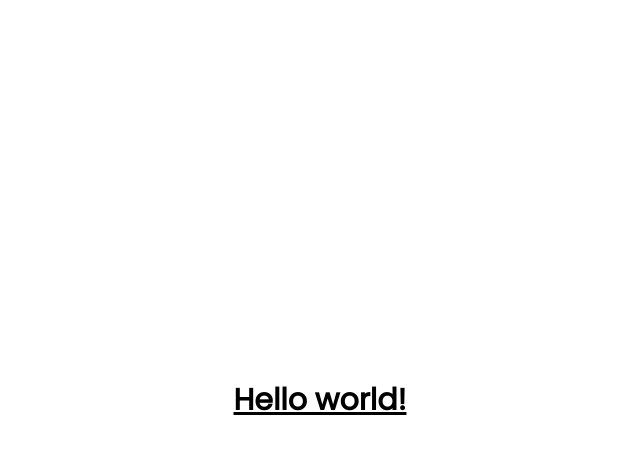
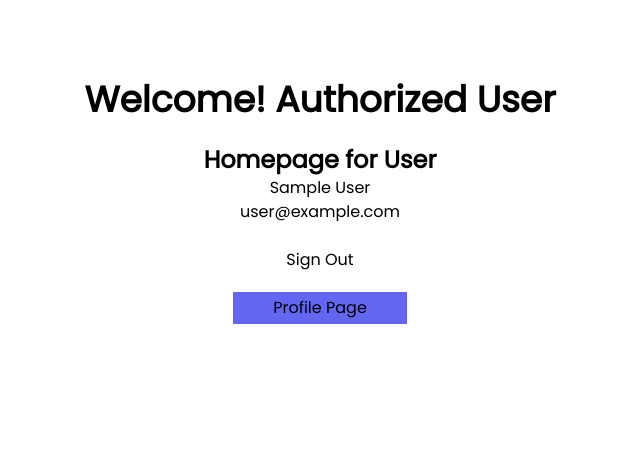
Before and after one commit to numansaady/next-auth-app-ns, a Next.js app: page / in a window 1280 px wide. Shown: the top 454 px of the page, without its empty margins (320-960 px from the left). Built offline with nearby package versions, Linux system fonts and the light colour scheme; no server answers; sample sign-in values are in the browser's storage.

Commit message:
Login with Google and Github using next auth added

```diff
--- a/package.json
+++ b/package.json
@@ -10,6 +10,7 @@
   },
   "dependencies": {
     "next": "12.3.1",
+    "next-auth": "^4.14.0",
     "react": "18.2.0",
     "react-dom": "18.2.0",
     "react-icons": "^4.6.0"
--- a/pages/_app.js
+++ b/pages/_app.js
@@ -1,7 +1,12 @@
+import { SessionProvider } from 'next-auth/react'
 import '../styles/globals.css'
 
 function MyApp({ Component, pageProps }) {
-  return <Component {...pageProps} />
+  return (
+    <SessionProvider session={pageProps.session}>
+      <Component {...pageProps} />
+    </SessionProvider>
+  )
 }
 
 export default MyApp
--- /dev/null
+++ b/pages/api/auth/[...nextauth].js
@@ -0,0 +1,20 @@
+import NextAuth from "next-auth";
+import GithubProvider from 'next-auth/providers/github';
+import GoogleProvider from 'next-auth/providers/google';
+
+export default NextAuth({
+    providers: [
+        // Google Provider
+        GoogleProvider({
+            clientId: process.env.GOOGLE_ID,
+            clientSecret: process.env.GOOGLE_SECRET
+        }),
+
+        // Github Provider
+        GithubProvider({
+            clientId: process.env.GITHUB_ID,
+            clientSecret: process.env.GITHUB_SECRET
+        })
+
+    ]
+})
--- a/pages/index.js
+++ b/pages/index.js
@@ -1,16 +1,75 @@
+import { getSession, signOut, useSession } from "next-auth/react";
 import Head from "next/head";
+import Link from "next/link";
 import styles from "../styles/Home.module.css";
 
 export default function Home() {
+  const {data: session} = useSession()
+
+  function handleSignOut(){
+    signOut()
+  }
   return (
     <div className={styles.container}>
       <Head>
         <title>Next Auth App</title>
       </Head>
 
-      <main className={styles.main}>
-        <h1 className="text-3xl font-bold underline">Hello world!</h1>
-      </main>
+      {session? User({session, handleSignOut}) : <Guest/>}
     </div>
   );
 }
+
+// Guest
+function Guest() {
+  return (
+    <main className="container mx-auto text-center py-20">
+      <h1 className="text-4xl font-bold">Welcome! Guest User</h1>
+      <h3 className="mt-6 text-2xl font-bold">Homepage for Guest</h3>
+
+      <div className="flex justify-center">
+        <Link href={'/login'}><a className="mt-5 px-10 py-1 rounded-sm bg-indigo-500">Sign in</a></Link>
+      </div>
+    </main>
+  );
+}
+// Authorized User
+function User({session, handleSignOut}){
+  return (
+    <main className="container mx-auto text-center py-20">
+    <h1 className="text-4xl font-bold">Welcome! Authorized User</h1>
+    <h3 className="mt-6 text-2xl font-bold">Homepage for User</h3>
+
+    <div className="details">
+      <h5>{session.user.name}</h5>
+      <h5>{session.user.email}</h5>
+    </div>
+
+    <div className="flex justify-center">
+      <button onClick={handleSignOut} className="mt-6 ">Sign Out</button>
+    </div>
+
+    <div className="flex justify-center">
+      <Link href={'/profile'}><a className="mt-5 px-10 py-1 bg-indigo-500">Profile Page</a></Link>
+    </div>
+  </main>
+  )
+}
+
+// Protected Route
+export async function getServerSideProps({req}){
+  const session = await getSession({req})
+
+  if(!session){
+    return{
+      redirect: {
+        destination: '/login',
+        permanent: false
+      }
+    }
+  }
+
+  return {
+    props: {session}
+  }
+}
```
Also changed, not shown: pages/login.js (+13 -2 lines), 1 other file (tests, documents, lock files or other folders).
